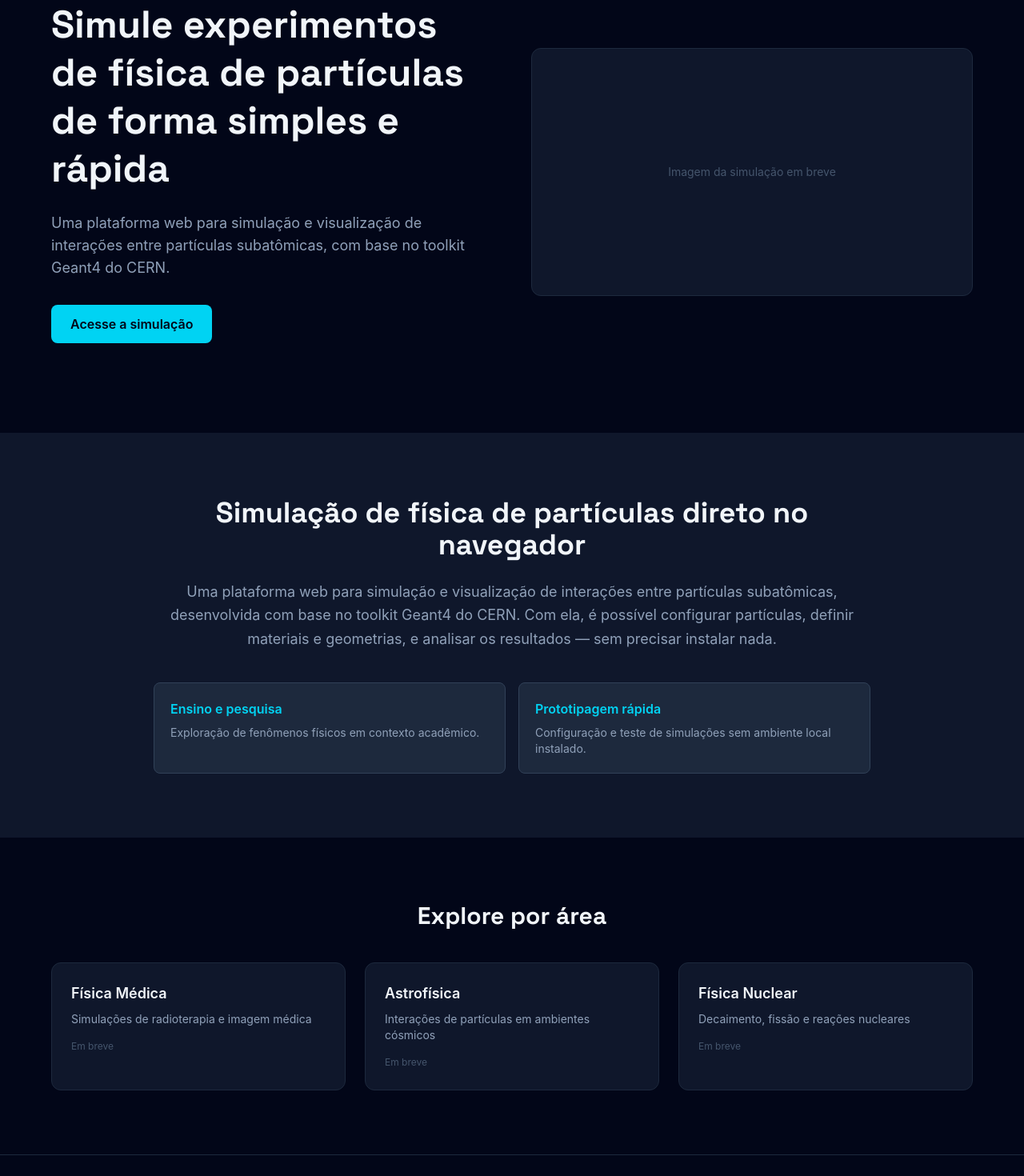
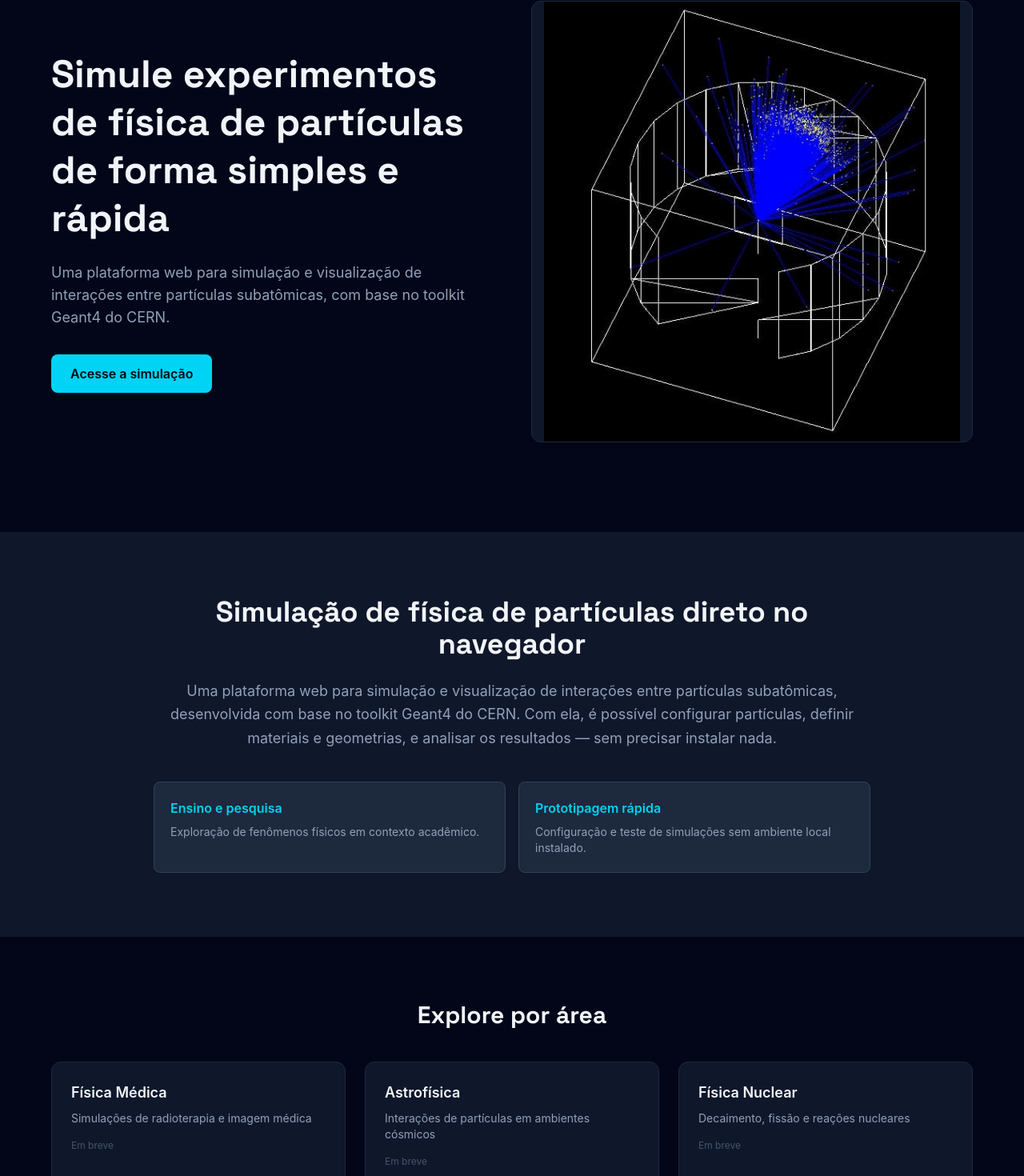
Before and after one commit to LabVirtualParticles/LabVirtualParticles, a React (Vite) app in the folder frontend/: page / in a window 1280 px wide. Shown: the part 172-1642 px from the top of the page at 80% size. Built offline with nearby package versions, Linux system fonts and the light colour scheme.

Commit message:
ajusta proporção da imagem do hero e footer

```diff
--- a/frontend/src/components/Footer.jsx
+++ b/frontend/src/components/Footer.jsx
@@ -1,7 +1,7 @@
 export default function Footer() {
   return (
     <footer className="bg-slate-950 border-t border-slate-800 text-slate-500 text-sm px-6 py-8 text-center">
-      <p>LabVirtualParticles — projeto acadêmico conectado à FEPIAC</p>
+      <p>LabVirtualParticles — projeto acadêmico do IFPR</p>
       <a href="https://github.com/helen1789/LabVirtualParticles" className="hover:text-cyan-400 transition">
         GitHub
       </a>
--- a/frontend/src/components/Hero.jsx
+++ b/frontend/src/components/Hero.jsx
@@ -1,3 +1,5 @@
+import heroImage from '../assets/hero-simulation.jpg'
+
 export default function Hero() {
   return (
     <section className="bg-slate-950 text-slate-100 px-6 py-20 md:py-28">
@@ -13,9 +15,9 @@ export default function Hero() {
             Acesse a simulação
           </a>
         </div>
-        <div className="aspect-video bg-slate-900 border border-slate-800 rounded-xl flex items-center justify-center overflow-hidden">
-          <span className="text-slate-600 text-sm">Imagem da simulação em breve</span>
-        </div>
+        <div className="aspect-square bg-slate-900 border border-slate-800 rounded-xl overflow-hidden flex items-center justify-center">
+  <img src={heroImage} alt="Simulação de física de partículas" className="w-full h-full object-contain" />
+</div>
       </div>
     </section>
   )
```
Also changed, not shown: frontend/src/assets/hero-simulation.jpg (added).
